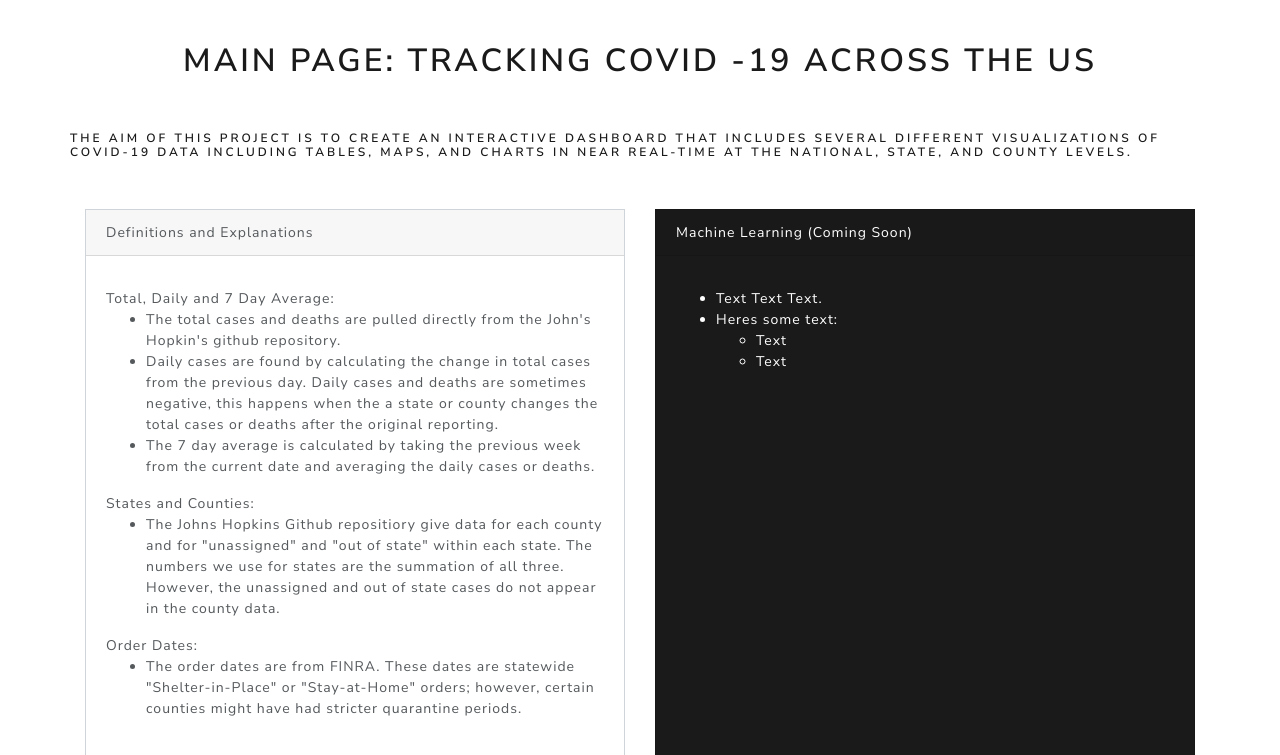
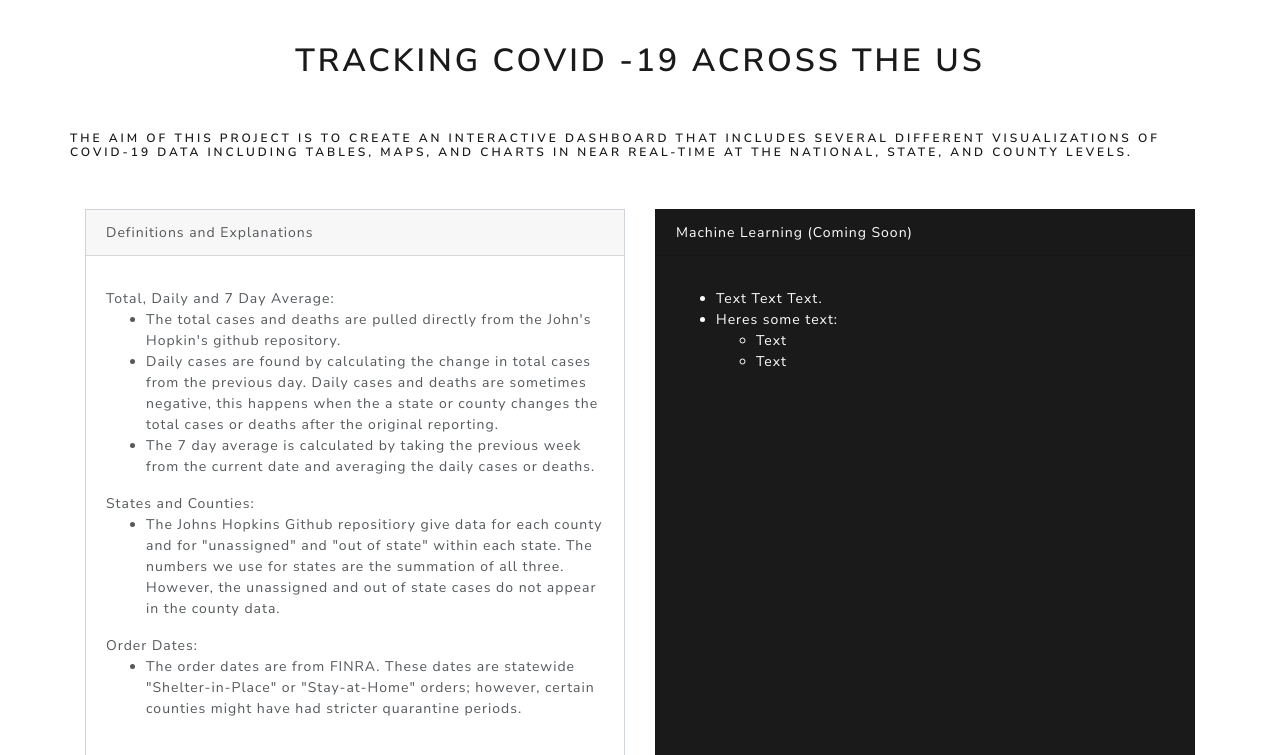
Before and after one commit to HenryRandall/Covid-Data-Tracker, a Flask app: page /methodology in a window 1280 px wide. Shown: the part 89-844 px from the top of the page. Run offline with Flask 2, Linux system fonts and the light colour scheme; parts of the project's set-up code (start-up, migrations or seed data) failed here and were passed over; some libraries are stand-ins or nearby versions.

Commit message:
Update methodology.html

```diff
--- a/templates/methodology.html
+++ b/templates/methodology.html
@@ -40,7 +40,7 @@
   </nav>
 
   <br></br>
-  <h1 align="center">MAIN PAGE: TRACKING COVID -19 ACROSS THE US</h1>
+  <h1 align="center">TRACKING COVID -19 ACROSS THE US</h1>
   <br></br>
   <div class="container">
     <div class="row">
```
